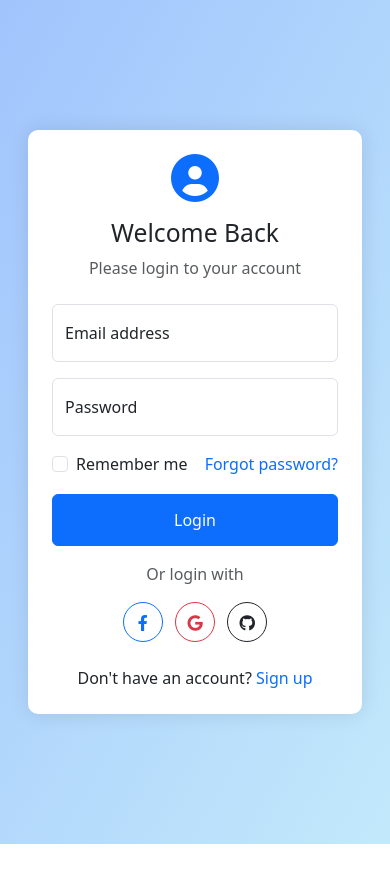
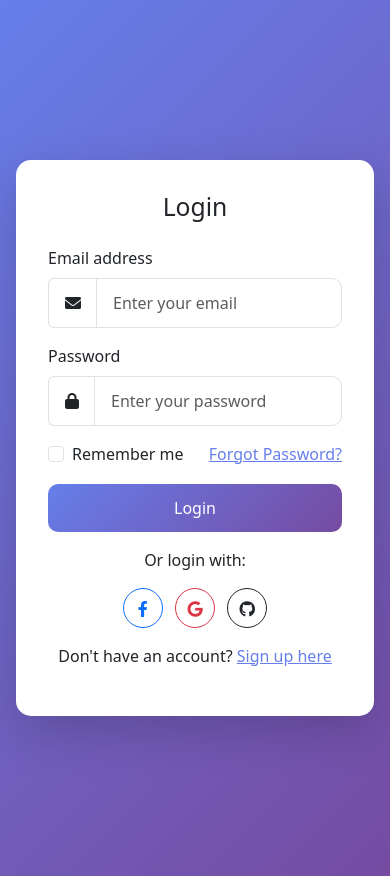
Before and after one commit to veeramanikandan-fin/temp-team, a plain HTML site: page login.html in a window 390 px wide. Before the commit the page ends 844 px from the top, so only its background shows below. Drawn offline with nearby package versions, Linux system fonts and the light colour scheme.

Commit message:
Refactor authentication UI: Remove old styles and update HTML structure for login and forgot password pages. Integrate Font Awesome and enhance responsiveness with new styles in style.css.

```diff
--- a/forgot-password.css
+++ /dev/null
@@ -1,55 +0,0 @@
-
-    .forgot-password-container {
-        min-height: 100vh;
-        background: linear-gradient(135deg, #667eea 0%, #764ba2 100%);
-    }
-
-    .card {
-        border: none;
-        border-radius: 15px;
-        box-shadow: 0 10px 20px rgba(0,0,0,0.1);
-    }
-
-    .card-header {
-        background: transparent;
-        border-bottom: none;
-        padding: 30px 25px 20px;
-    }
-
-    .form-control {
-        padding: 12px;
-        border-radius: 10px;
-        border: 1px solid #e1e1e1;
-        margin-bottom: 20px;
-    }
-
-    .btn-reset {
-        background: linear-gradient(135deg, #667eea 0%, #764ba2 100%);
-        border: none;
-        padding: 12px;
-        border-radius: 10px;
-        color: white;
-        font-weight: 600;
-        width: 100%;
-        transition: transform 0.3s ease;
-    }
-
-    .btn-reset:hover {
-        transform: translateY(-2px);
-        box-shadow: 0 5px 15px rgba(0,0,0,0.2);
-    }
-
-    .back-to-login {
-        color: #6c757d;
-        text-decoration: none;
-        transition: color 0.3s ease;
-    }
-
-    .back-to-login:hover {
-        color: #764ba2;
-    }
-
-    .icon-lock {
-        font-size: 3rem;
-        color: #764ba2;
-    }
--- a/login.css
+++ /dev/null
@@ -1,54 +0,0 @@
-body {
-    background: linear-gradient(120deg, #a1c4fd 0%, #c2e9fb 100%);
-}
-
-.login-container {
-    background: white;
-    padding: 2rem;
-    border-radius: 10px;
-    box-shadow: 0 0 20px rgba(0, 0, 0, 0.1);
-}
-
-.form-floating input:focus {
-    border-color: #0d6efd;
-    box-shadow: 0 0 0 0.25rem rgba(13, 110, 253, 0.25);
-}
-
-.btn-primary {
-    padding: 0.8rem;
-    font-weight: 500;
-    transition: all 0.3s ease;
-}
-
-.btn-primary:hover {
-    transform: translateY(-2px);
-    box-shadow: 0 5px 15px rgba(13, 110, 253, 0.3);
-}
-
-.social-buttons .btn {
-    width: 40px;
-    height: 40px;
-    border-radius: 50%;
-    padding: 0;
-    line-height: 40px;
-    transition: all 0.3s ease;
-}
-
-.social-buttons .btn:hover {
-    transform: translateY(-2px);
-}
-
-a {
-    transition: all 0.3s ease;
-}
-
-a:hover {
-    color: #0a58ca !important;
-}
-
-@media (max-width: 576px) {
-    .login-container {
-        padding: 1.5rem;
-        margin: 1rem;
-    }
-}
--- a/login.html
+++ b/login.html
@@ -3,61 +3,61 @@
 <head>
     <meta charset="UTF-8">
     <meta name="viewport" content="width=device-width, initial-scale=1.0">
-    <title>Login Page</title>
+    <title>Login</title>
     <!-- Bootstrap CSS -->
     <link href="https://cdn.jsdelivr.net/npm/bootstrap@5.3.0/dist/css/bootstrap.min.css" rel="stylesheet">
     <!-- Custom CSS -->
-    <link rel="stylesheet" href="login.css">
+    <link rel="stylesheet" href="style.css">
     <!-- Font Awesome -->
     <link rel="stylesheet" href="https://cdnjs.cloudflare.com/ajax/libs/font-awesome/6.0.0/css/all.min.css">
 </head>
 <body>
     <div class="container">
-        <div class="row justify-content-center align-items-center min-vh-100">
-            <div class="col-md-6 col-lg-4">
-                <div class="login-container">
-                    <div class="text-center mb-4">
-                        <i class="fas fa-user-circle fa-3x text-primary"></i>
-                        <h2 class="mt-3">Welcome Back</h2>
-                        <p class="text-muted">Please login to your account</p>
+        <div class="row justify-content-center min-vh-100 align-items-center">
+            <div class="col-md-6">
+                <div class="card shadow-lg">
+                    <div class="card-body p-5">
+                        <h2 class="text-center mb-4">Login</h2>
+                        <form>
+                            <div class="mb-3">
+                                <label for="email" class="form-label">Email address</label>
+                                <div class="input-group">
+                                    <span class="input-group-text"><i class="fas fa-envelope"></i></span>
+                                    <input type="email" class="form-control" id="email" placeholder="Enter your email" required>
+                                </div>
                             </div>
 
-                    <form>
-                        <div class="form-floating mb-3">
-                            <input type="email" class="form-control" id="emailInput" placeholder="name@example.com">
-                            <label for="emailInput">Email address</label>
+                            <div class="mb-3">
+                                <label for="password" class="form-label">Password</label>
+                                <div class="input-group">
+                                    <span class="input-group-text"><i class="fas fa-lock"></i></span>
+                                    <input type="password" class="form-control" id="password" placeholder="Enter your password" required>
+                                </div>
                             </div>
 
-                        <div class="form-floating mb-3">
-                            <input type="password" class="form-control" id="passwordInput" placeholder="Password">
-                            <label for="passwordInput">Password</label>
+                            <div class="mb-3 d-flex justify-content-between">
+                                <div class="form-check">
+                                    <input type="checkbox" class="form-check-input" id="remember">
+                                    <label class="form-check-label" for="remember">Remember me</label>
                                 </div>
-
-                        <div class="d-flex justify-content-between mb-3">
-                            <div class="form-check">
-                                <input class="form-check-input" type="checkbox" id="rememberMe">
-                                <label class="form-check-label" for="rememberMe">
-                                    Remember me
-                                </label>
-                            </div>
-                            <a href="#" class="text-primary text-decoration-none">Forgot password?</a>
+                                <a href="forgot-password.html" class="text-primary">Forgot Password?</a>
                             </div>
 
                             <button type="submit" class="btn btn-primary w-100 mb-3">Login</button>
 
                             <div class="text-center">
-                            <p class="text-muted">Or login with</p>
+                                <p>Or login with:</p>
                                 <div class="social-buttons">
-                                <button class="btn btn-outline-primary me-2"><i class="fab fa-facebook-f"></i></button>
-                                <button class="btn btn-outline-danger me-2"><i class="fab fa-google"></i></button>
-                                <button class="btn btn-outline-dark"><i class="fab fa-github"></i></button>
+                                    <button type="button" class="btn btn-outline-primary me-2"><i class="fab fa-facebook-f"></i></button>
+                                    <button type="button" class="btn btn-outline-danger me-2"><i class="fab fa-google"></i></button>
+                                    <button type="button" class="btn btn-outline-dark"><i class="fab fa-github"></i></button>
                                 </div>
                             </div>
-
-                        <div class="text-center mt-4">
-                            <p class="mb-0">Don't have an account? <a href="#" class="text-primary text-decoration-none">Sign up</a></p>
+                        </form>
+                        <div class="text-center mt-3">
+                            <p>Don't have an account? <a href="signup.html" class="text-primary">Sign up here</a></p>
                         </div>
-                    </form>
+                    </div>
                 </div>
             </div>
         </div>
--- a/style.css
+++ b/style.css
@@ -1,23 +1,47 @@
+/* General Styles */
 body {
     background: linear-gradient(135deg, #667eea 0%, #764ba2 100%);
 }
 
+/* Card Styles */
 .card {
     border-radius: 15px;
     border: none;
+    box-shadow: 0 10px 20px rgba(0,0,0,0.1);
+    transition: transform 0.3s;
+}
+
+.card:hover {
+    transform: translateY(-5px);
 }
 
 .card-body {
     border-radius: 15px;
+    padding: 2.5rem;
+}
+
+.card-header {
+    background: transparent;
+    border-bottom: none;
+    padding: 30px 25px 20px;
+}
+
+/* Form Elements */
+.input-group {
+    margin-bottom: 1rem;
 }
 
 .input-group-text {
     background-color: transparent;
     border-right: none;
+    padding: 0.75rem 1rem;
 }
 
 .form-control {
     border-left: none;
+    padding: 0.75rem 1rem;
+    border-radius: 10px;
+    border: 1px solid #e1e1e1;
 }
 
 .form-control:focus {
@@ -25,17 +49,33 @@ body {
     border-color: #ced4da;
 }
 
-.btn-primary {
+.form-control:focus + .input-group-text {
+    border-color: #ced4da;
+}
+
+.form-label {
+    font-weight: 500;
+}
+
+/* Buttons */
+.btn-primary, .btn-reset {
     background: linear-gradient(135deg, #667eea 0%, #764ba2 100%);
     border: none;
     padding: 12px;
     font-weight: 500;
+    width: 100%;
+    border-radius: 10px;
+    color: white;
+    transition: all 0.3s ease;
 }
 
-.btn-primary:hover {
+.btn-primary:hover, .btn-reset:hover {
     background: linear-gradient(135deg, #764ba2 0%, #667eea 100%);
+    transform: translateY(-2px);
+    box-shadow: 0 5px 15px rgba(0,0,0,0.2);
 }
 
+/* Social Buttons */
 .social-buttons .btn {
     border-radius: 50%;
     width: 40px;
@@ -48,20 +88,61 @@ body {
     line-height: 40px;
 }
 
-.form-label {
+/* Forgot Password Specific */
+.forgot-password-container {
+    display: none;
+}
+
+.back-to-login {
+    color: #6c757d;
+    text-decoration: none;
+    transition: all 0.3s ease;
+    display: inline-flex;
+    align-items: center;
     font-weight: 500;
 }
 
-.card {
-    transition: transform 0.3s;
+.back-to-login:hover {
+    color: #764ba2;
+    transform: translateX(-3px);
 }
 
-.card:hover {
-    transform: translateY(-5px);
+.back-to-login i {
+    margin-right: 0.5rem;
+    transition: transform 0.3s ease;
 }
 
+.back-to-login:hover i {
+    transform: translateX(-3px);
+}
+
+.icon-lock {
+    font-size: 3.5rem;
+    color: #764ba2;
+    display: inline-block;
+    background: rgba(118, 75, 162, 0.1);
+    padding: 1rem;
+    border-radius: 50%;
+    margin-bottom: 1rem;
+}
+
+/* Links */
+.text-primary {
+    color: #667eea !important;
+}
+
+.text-primary:hover {
+    color: #764ba2 !important;
+    text-decoration: none;
+}
+
+/* Responsive Adjustments */
 @media (max-width: 768px) {
     .card-body {
         padding: 2rem !important;
     }
+
+    .container {
+        padding: 1rem;
+    }
 }
```
Also changed, not shown: forgot-password.html (+19 -15 lines), signup.html (+1 -1 lines). Lines whose indentation alone changed are shown as unchanged.
